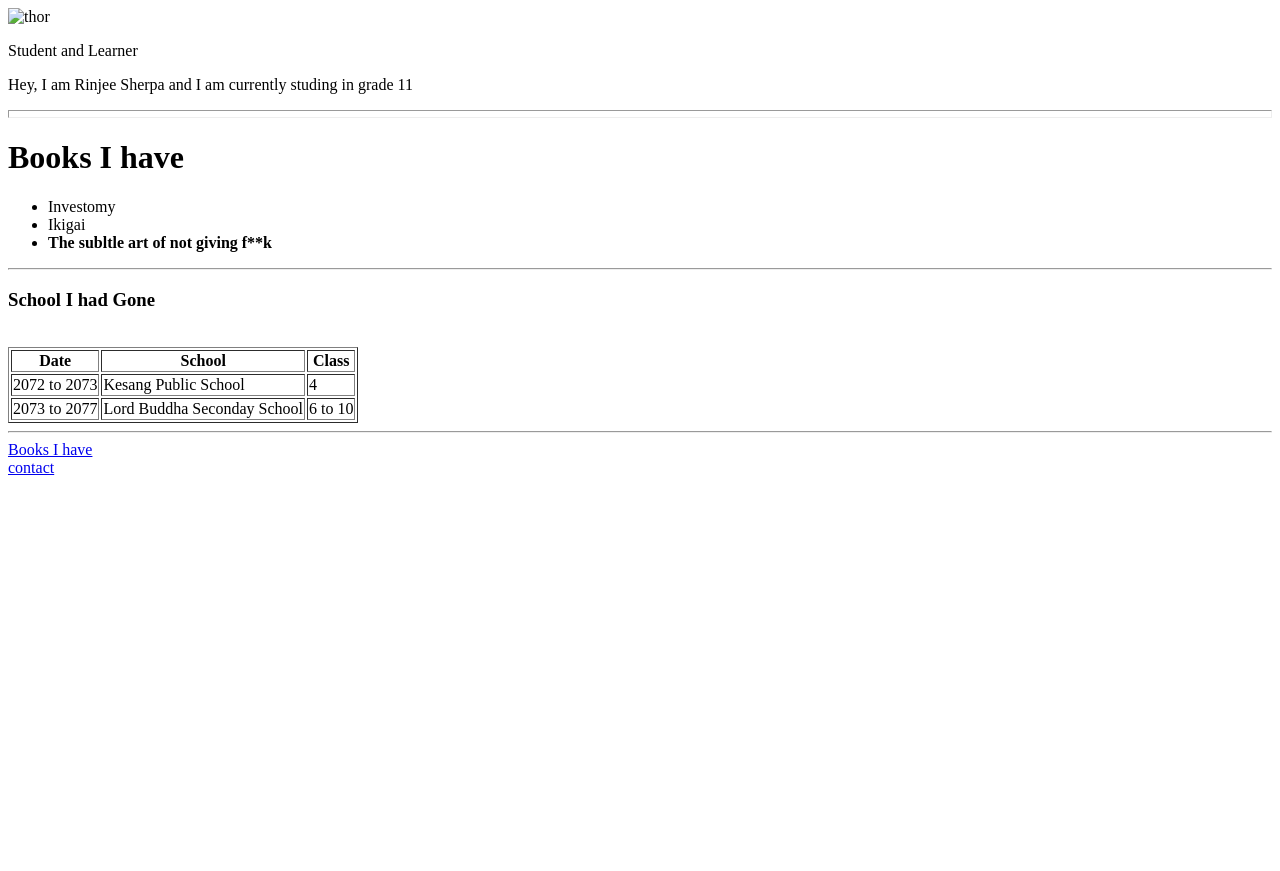
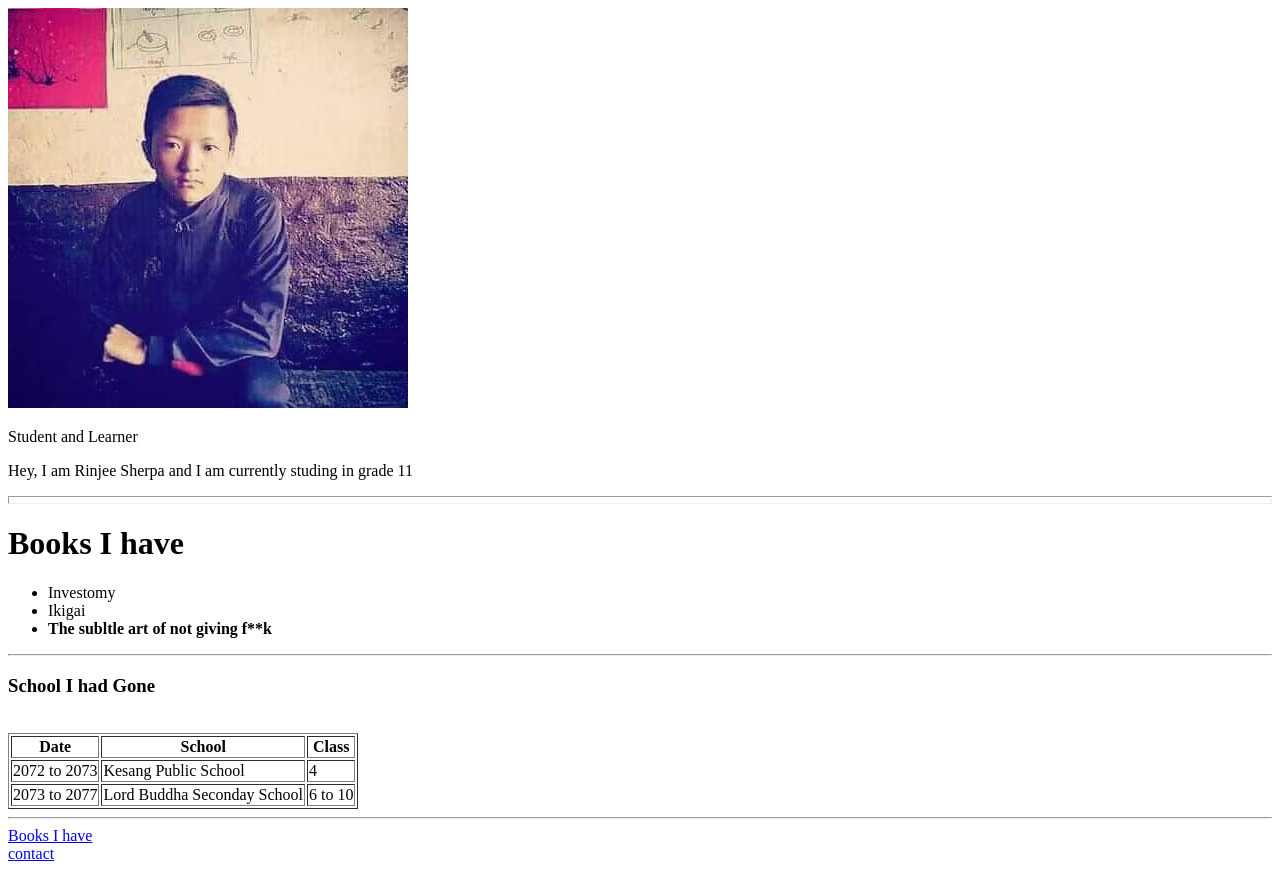
Before and after one commit to rinjee/CV, a plain HTML site: page index.html in a window 1280 px wide. Before the commit the page ends 800 px from the top, so only its background shows below. Drawn offline with Linux system fonts and the light colour scheme.

Commit message:
Create index.html

```diff
--- a/index.html
+++ b/index.html
@@ -8,7 +8,7 @@
 
 <body>
 
-  <image src="thor.jfif" alt="thor">
+  <image src="https://github.com/rinjee/CV/blob/main/WeChat%20Image_20220727221553.jpg" alt="Rinjee">
     <!--alt helps to describe what the image is about-->
     <p>Student and Learner</p>
 
```
